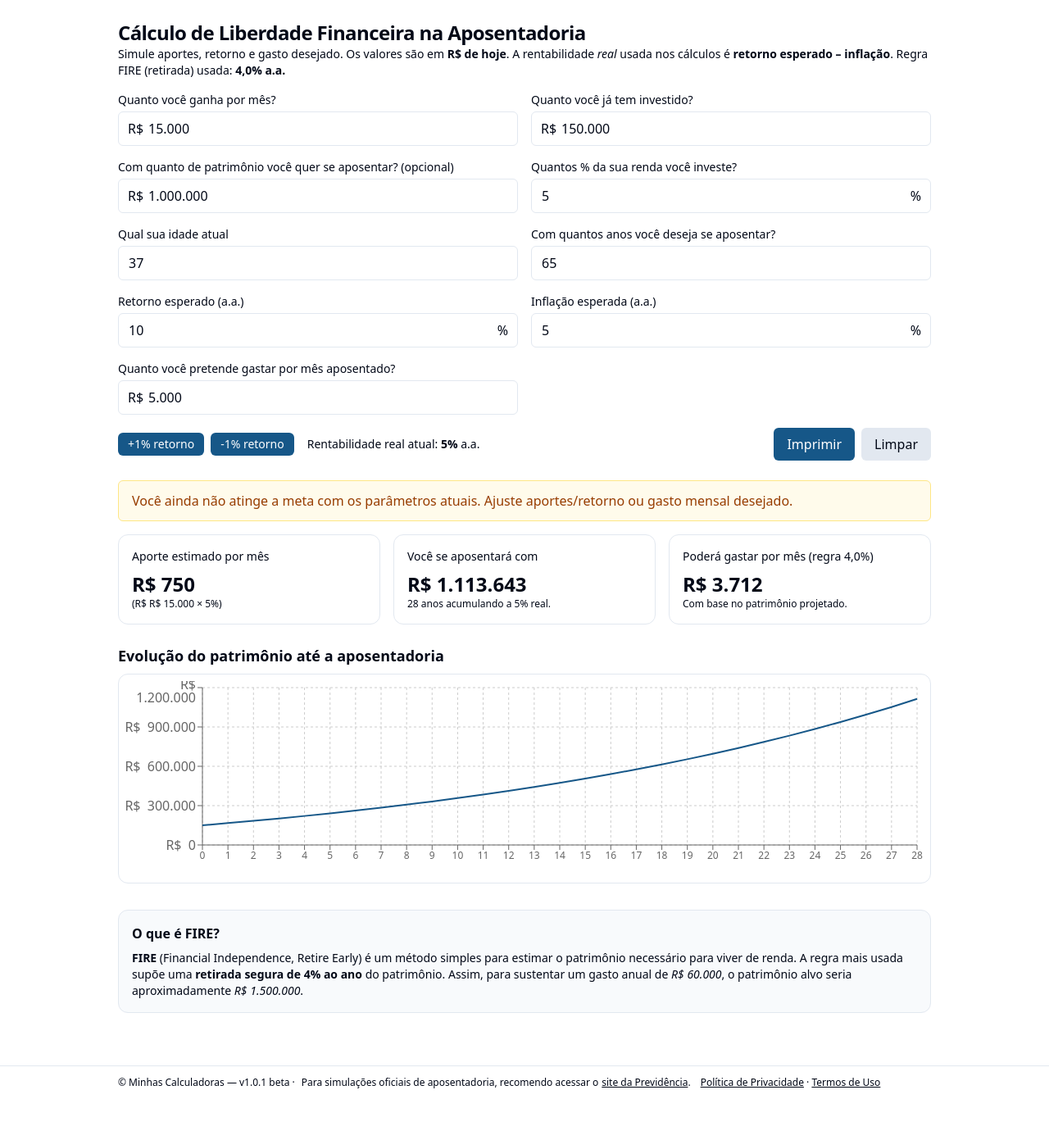
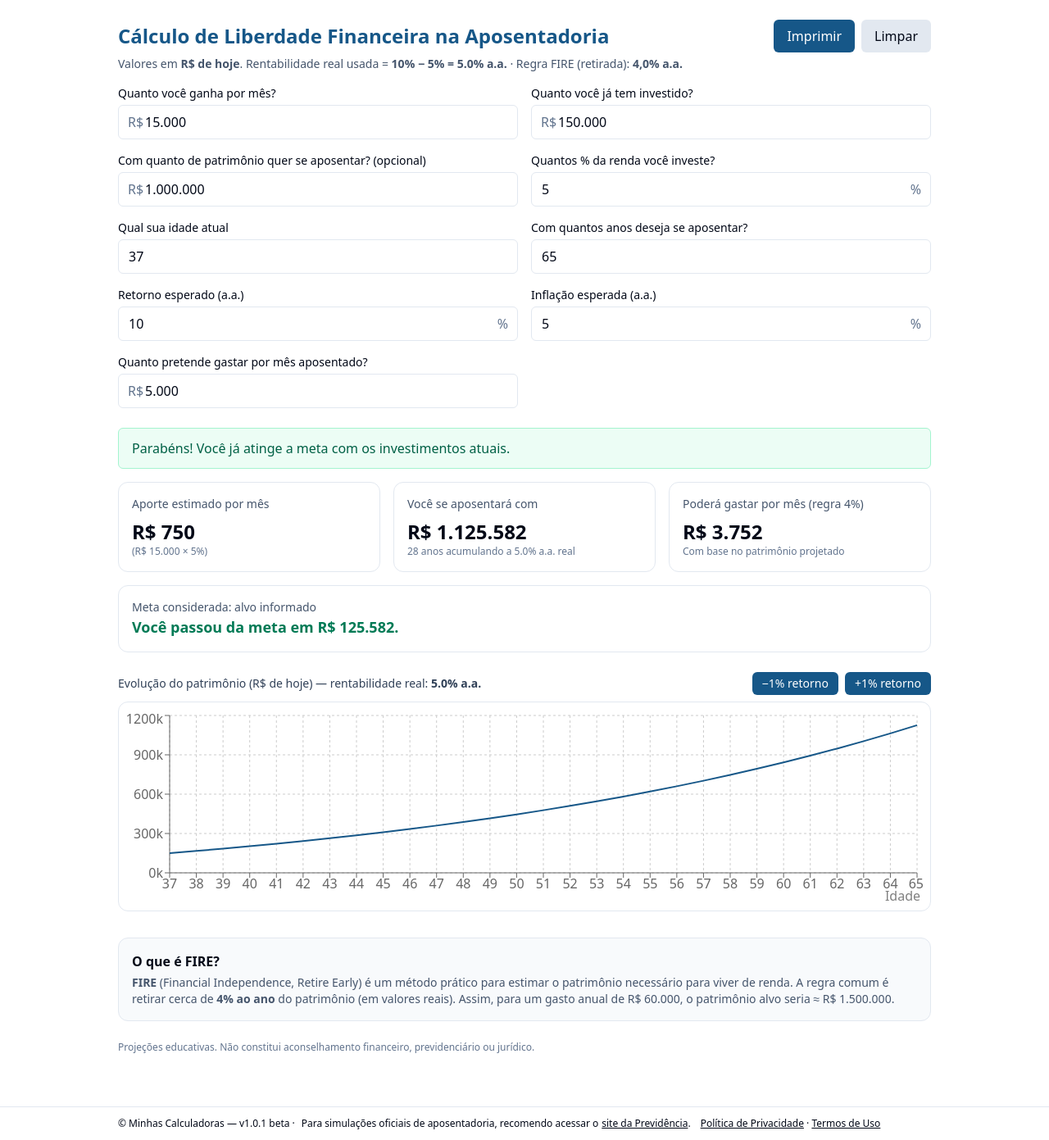
Before and after one commit to filiandrade/calculadora-aposentadoria, a React (Vite) app: page / in a window 1280 px wide. Shown: the whole page at 82% size. Before the commit the page ends 1341 px from the top, so only its background shows below. Built offline with nearby package versions, Linux system fonts and the light colour scheme.

Commit message:
fix(chart): eixo X por idade (não ano 0) + manter imprimir/limpar

```diff
--- a/src/App.tsx
+++ b/src/App.tsx
@@ -1,43 +1,36 @@
-import React, { useMemo, useState } from 'react'
+import { useMemo, useState } from "react"
 import {
-  LineChart, Line, XAxis, YAxis, Tooltip, ResponsiveContainer, CartesianGrid,
-} from 'recharts'
+  LineChart, Line, XAxis, YAxis, Tooltip, ResponsiveContainer, CartesianGrid
+} from "recharts"
 
-/** Formatadores */
-const brl = (v: number) =>
-  v.toLocaleString('pt-BR', { style: 'currency', currency: 'BRL', maximumFractionDigits: 0 })
-const pct = (v: number) =>
-  `${v.toLocaleString('pt-BR', { maximumFractionDigits: 2 })}%`
+/* ===== Helpers de formatação ===== */
+const fmtBRL = (n: number) =>
+  n.toLocaleString("pt-BR", { style: "currency", currency: "BRL", maximumFractionDigits: 0 })
+const clamp = (n: number, a: number, b: number) => Math.max(a, Math.min(b, n))
 
-/** Input com prefixo R$ (sem centavos) */
+/* ===== Inputs com prefixo/sufixo ===== */
 function MoneyInput({
-  label, value, onChange, placeholder = '0', id,
-}: { label: string; value: number; onChange: (v: number) => void; placeholder?: string; id: string }) {
+  label, value, onChange, id,
+}: { label: string; value: number; onChange: (v:number)=>void; id: string }) {
   return (
     <label className="grid gap-1">
       <span className="text-sm font-medium">{label}</span>
       <div className="relative">
-        <span className="absolute left-3 top-1/2 -translate-y-1/2 text-muted-foreground select-none">R$</span>
+        <span className="absolute left-3 top-1/2 -translate-y-1/2 text-slate-500 select-none">R$</span>
         <input
           id={id}
           inputMode="numeric"
-          className="w-full rounded-md border bg-white pl-9 pr-3 py-2 outline-none focus:ring-2 focus:ring-[hsl(var(--primary))]"
-          value={value.toLocaleString('pt-BR', { maximumFractionDigits: 0 })}
-          placeholder={placeholder}
-          onChange={(e) => {
-            const raw = e.target.value.replace(/[^\d]/g, '')
-            onChange(Number(raw || 0))
-          }}
+          className="w-full rounded-md border bg-white pl-8 pr-3 py-2 outline-none focus:ring-2 focus:ring-[hsl(var(--primary))]"
+          value={value.toLocaleString("pt-BR", { maximumFractionDigits: 0 })}
+          onChange={(e)=> onChange(Number(e.target.value.replace(/[^\d]/g, "")) || 0)}
         />
       </div>
     </label>
   )
 }
-
-/** Input com sufixo %  */
 function PercentInput({
   label, value, onChange, id,
-}: { label: string; value: number; onChange: (v: number) => void; id: string }) {
+}: { label: string; value: number; onChange:(v:number)=>void; id:string }) {
   return (
     <label className="grid gap-1">
       <span className="text-sm font-medium">{label}</span>
@@ -45,20 +38,18 @@ function PercentInput({
         <input
           id={id}
           inputMode="decimal"
-          className="w-full rounded-md border bg-white pr-9 pl-3 py-2 outline-none focus:ring-2 focus:ring-[hsl(var(--primary))]"
+          className="w-full rounded-md border bg-white pr-8 pl-3 py-2 outline-none focus:ring-2 focus:ring-[hsl(var(--primary))]"
           value={value}
-          onChange={(e) => onChange(Number(e.target.value.replace(',', '.')) || 0)}
+          onChange={(e)=> onChange(Number(e.target.value.replace(",", ".")) || 0)}
         />
-        <span className="absolute right-3 top-1/2 -translate-y-1/2 text-muted-foreground select-none">%</span>
+        <span className="absolute right-3 top-1/2 -translate-y-1/2 text-slate-500 select-none">%</span>
       </div>
     </label>
   )
 }
-
-/** Input numérico “simples” */
 function NumberInput({
-  label, value, onChange, id, placeholder,
-}: { label: string; value: number; onChange: (v: number) => void; id: string; placeholder?: string }) {
+  label, value, onChange, id,
+}: { label: string; value: number; onChange:(v:number)=>void; id:string }) {
   return (
     <label className="grid gap-1">
       <span className="text-sm font-medium">{label}</span>
@@ -67,197 +58,218 @@ function NumberInput({
         inputMode="numeric"
         className="w-full rounded-md border bg-white px-3 py-2 outline-none focus:ring-2 focus:ring-[hsl(var(--primary))]"
         value={value}
-        placeholder={placeholder}
-        onChange={(e) => onChange(Number(e.target.value.replace(/[^\d]/g, '')) || 0)}
+        onChange={(e)=> onChange(Number(e.target.value.replace(/[^\d]/g, "")) || 0)}
       />
     </label>
   )
 }
 
-/** Cálculos principais (rentabilidade real = retorno esperado – inflação) */
-function useCalcs({
-  rendaMensal, investido, alvoPatrimonio, percRendaInvestida,
-  idadeAtual, idadeAposentadoria, retornoNominalAA, inflacaoAA, gastoMensal,
-}: {
-  rendaMensal: number
-  investido: number
-  alvoPatrimonio: number
-  percRendaInvestida: number
-  idadeAtual: number
-  idadeAposentadoria: number
-  retornoNominalAA: number
-  inflacaoAA: number
-  gastoMensal: number
-}) {
-  return useMemo(() => {
-    const anos = Math.max(0, idadeAposentadoria - idadeAtual)
-    const aporteMensal = Math.round((rendaMensal * percRendaInvestida) / 100)
-    const rReal = (retornoNominalAA - inflacaoAA) / 100 // simplificação solicitada
-
-    // crescimento anual (para gráfico e FV)
-    const r = rReal
-    const contribAnual = aporteMensal * 12
-
-    // FV anual fechado (série uniforme) + valor inicial
-    const pow = Math.pow(1 + r, anos)
-    const fvInvest = investido * pow + (r === 0 ? contribAnual * anos : contribAnual * (pow - 1) / r)
-
-    // Regra FIRE (4% a.a.) para “quanto preciso”
-    const taxaRetirada = 0.04
-    const necessario = (gastoMensal * 12) / taxaRetirada
-
-    // Pode gastar por mês com o FV calculado:
-    const podeGastarMes = (fvInvest * taxaRetirada) / 12
-
-    // gráfico ano a ano
-    const chart: { ano: number; saldo: number }[] = []
-    let saldo = investido
-    for (let i = 0; i <= anos; i++) {
-      if (i > 0) saldo = saldo * (1 + r) + contribAnual
-      chart.push({ ano: i, saldo: Math.max(saldo, 0) })
-    }
-
-    const atingiu = fvInvest >= necessario
-
-    return {
-      anos,
-      aporteMensal,
-      rReal,
-      fvInvest,
-      necessario,
-      podeGastarMes,
-      chart,
-      atingiu,
-    }
-  }, [
-    rendaMensal, investido, alvoPatrimonio, percRendaInvestida,
-    idadeAtual, idadeAposentadoria, retornoNominalAA, inflacaoAA, gastoMensal,
-  ])
-}
+/* ===== Cálculo principal ===== */
+const TAXA_RETIRADA = 0.04 // 4% a.a. (FIRE)
 
 export default function App() {
+  // Entradas (valores “de hoje”)
   const [rendaMensal, setRendaMensal] = useState(15000)
   const [investido, setInvestido] = useState(150000)
   const [alvoPatrimonio, setAlvoPatrimonio] = useState(1000000) // opcional
-  const [percRendaInvestida, setPercRendaInvestida] = useState(5)
+  const [percInvestRenda, setPercInvestRenda] = useState(5) // %
   const [idadeAtual, setIdadeAtual] = useState(37)
-  const [idadeAposentadoria, setIdadeAposentadoria] = useState(65)
-  const [retornoNominalAA, setRetornoNominalAA] = useState(10)
-  const [inflacaoAA, setInflacaoAA] = useState(5)
+  const [idadeApos, setIdadeApos] = useState(65)
   const [gastoMensal, setGastoMensal] = useState(5000)
+  const [retornoNominalAA, setRetornoNominalAA] = useState(10) // %
+  const [inflacaoAA, setInflacaoAA] = useState(5) // %
 
-  const { anos, aporteMensal, rReal, fvInvest, necessario, podeGastarMes, chart, atingiu } = useCalcs({
-    rendaMensal, investido, alvoPatrimonio, percRendaInvestida,
-    idadeAtual, idadeAposentadoria, retornoNominalAA, inflacaoAA, gastoMensal,
-  })
+  const anos = useMemo(()=> clamp(idadeApos - idadeAtual, 0, 80), [idadeApos, idadeAtual])
+  const aporteMensal = useMemo(()=> Math.round(rendaMensal * (percInvestRenda/100)), [rendaMensal, percInvestRenda])
 
+  // rentabilidade REAL = retorno esperado – inflação
+  const rentRealAA = useMemo(()=> (retornoNominalAA - inflacaoAA)/100, [retornoNominalAA, inflacaoAA])
+
+  // Projeção com capitalização mensal
+  const saldoProjetado = useMemo(()=>{
+    const i = Math.pow(1 + rentRealAA, 1/12) - 1 // taxa mensal real
+    const n = anos * 12
+    let saldo = investido
+    for (let m=0; m<n; m++) {
+      saldo = saldo * (1 + i) + aporteMensal
+    }
+    return Math.max(0, saldo)
+  }, [investido, anos, rentRealAA, aporteMensal])
+
+  // Meta FIRE (se não houver alvo informado, usa FIRE baseado no gasto)
+  const necessario = useMemo(()=>{
+    const base = alvoPatrimonio > 0 ? alvoPatrimonio : (gastoMensal * 12) / TAXA_RETIRADA
+    return Math.max(0, base)
+  }, [alvoPatrimonio, gastoMensal])
+
+  const podeGastarMes = useMemo(()=> (saldoProjetado * TAXA_RETIRADA) / 12, [saldoProjetado])
+  const diff = saldoProjetado - necessario
+  const atingiu = diff >= 0
+
+  // >>> Série anual para o gráfico (X = IDADE) <<<
+  const chartData = useMemo(()=>{
+    const pontos: { idade: number; saldo: number }[] = []
+    const i = Math.pow(1 + rentRealAA, 1/12) - 1
+    let s = investido
+
+    // ponto inicial = idade atual
+    pontos.push({ idade: idadeAtual, saldo: s })
+
+    // a cada ano, acumula 12 meses e adiciona ponto com a IDADE correspondente
+    for (let idade = idadeAtual + 1; idade <= idadeApos; idade++) {
+      for (let m = 0; m < 12; m++) {
+        s = s * (1 + i) + aporteMensal
+      }
+      pontos.push({ idade, saldo: Math.max(0, s) })
+    }
+    return pontos
+  }, [idadeAtual, idadeApos, investido, rentRealAA, aporteMensal])
+
+  // Ações
   const limpar = () => {
     setRendaMensal(15000)
     setInvestido(150000)
     setAlvoPatrimonio(1000000)
-    setPercRendaInvestida(5)
+    setPercInvestRenda(5)
     setIdadeAtual(37)
-    setIdadeAposentadoria(65)
+    setIdadeApos(65)
+    setGastoMensal(5000)
     setRetornoNominalAA(10)
     setInflacaoAA(5)
-    setGastoMensal(5000)
+    window.scrollTo({ top: 0, behavior: "smooth" })
   }
-
   const imprimir = () => window.print()
+  const bumpReal = (deltaPP: number) =>
+    setRetornoNominalAA(clamp(retornoNominalAA + deltaPP, -50, 100))
 
   return (
     <div className="mx-auto max-w-5xl px-4 py-6">
-      <header className="mb-4">
-        <h1 className="text-2xl font-bold tracking-tight">Cálculo de Liberdade Financeira na Aposentadoria</h1>
-        <p className="text-sm text-muted-foreground">
-          Simule aportes, retorno e gasto desejado. Os valores são em <strong>R$ de hoje</strong>.
-          A rentabilidade <em>real</em> usada nos cálculos é <strong>retorno esperado – inflação</strong>.
-          Regra FIRE (retirada) usada: <strong>4,0% a.a.</strong>
+      <header className="mb-4 print:hidden">
+        <div className="flex flex-wrap items-center gap-3">
+          <h1 className="text-2xl font-bold text-[hsl(var(--primary))]">
+            Cálculo de Liberdade Financeira na Aposentadoria
+          </h1>
+          <div className="ml-auto flex gap-2">
+            <button
+              onClick={imprimir}
+              className="rounded-md bg-[hsl(var(--primary))] px-4 py-2 text-white hover:brightness-110"
+            >
+              Imprimir
+            </button>
+            <button
+              onClick={limpar}
+              className="rounded-md bg-slate-200 px-4 py-2 hover:brightness-110"
+            >
+              Limpar
+            </button>
+          </div>
+        </div>
+        <p className="mt-1 text-sm text-slate-600">
+          Valores em <strong>R$ de hoje</strong>. Rentabilidade real usada =
+          {" "}
+          <strong>{retornoNominalAA}% − {inflacaoAA}% = {(rentRealAA*100).toFixed(1)}% a.a.</strong>
+          {" · "}Regra FIRE (retirada): <strong>4,0% a.a.</strong>
         </p>
       </header>
 
-      {/* Controles principais */}
+      {/* Formulário */}
       <section className="grid gap-4 md:grid-cols-2">
-        <MoneyInput id="renda" label="Quanto você ganha por mês?" value={rendaMensal} onChange={setRendaMensal} />
-        <MoneyInput id="investido" label="Quanto você já tem investido?" value={investido} onChange={setInvestido} />
-        <MoneyInput id="alvo" label="Com quanto de patrimônio você quer se aposentar? (opcional)" value={alvoPatrimonio} onChange={setAlvoPatrimonio} />
-        <PercentInput id="perc" label="Quantos % da sua renda você investe?" value={percRendaInvestida} onChange={setPercRendaInvestida} />
-        <NumberInput id="idade" label="Qual sua idade atual" value={idadeAtual} onChange={setIdadeAtual} />
-        <NumberInput id="idade-apos" label="Com quantos anos você deseja se aposentar?" value={idadeAposentadoria} onChange={setIdadeAposentadoria} />
-        <PercentInput id="ret" label="Retorno esperado (a.a.)" value={retornoNominalAA} onChange={setRetornoNominalAA} />
-        <PercentInput id="inf" label="Inflação esperada (a.a.)" value={inflacaoAA} onChange={setInflacaoAA} />
-        <MoneyInput id="gasto" label="Quanto você pretende gastar por mês aposentado?" value={gastoMensal} onChange={setGastoMensal} />
+        <MoneyInput id="renda" label="Quanto você ganha por mês?" value={rendaMensal} onChange={setRendaMensal}/>
+        <MoneyInput id="inv" label="Quanto você já tem investido?" value={investido} onChange={setInvestido}/>
+        <MoneyInput id="alvo" label="Com quanto de patrimônio quer se aposentar? (opcional)" value={alvoPatrimonio} onChange={setAlvoPatrimonio}/>
+        <PercentInput id="perc" label="Quantos % da renda você investe?" value={percInvestRenda} onChange={(v)=>setPercInvestRenda(clamp(v,0,100))}/>
+        <NumberInput id="idade" label="Qual sua idade atual" value={idadeAtual} onChange={(v)=>setIdadeAtual(clamp(v,0,100))}/>
+        <NumberInput id="apos" label="Com quantos anos deseja se aposentar?" value={idadeApos} onChange={(v)=>setIdadeApos(clamp(v,0,100))}/>
+        <PercentInput id="ret" label="Retorno esperado (a.a.)" value={retornoNominalAA} onChange={(v)=>setRetornoNominalAA(clamp(v,-50,100))}/>
+        <PercentInput id="inf" label="Inflação esperada (a.a.)" value={inflacaoAA} onChange={(v)=>setInflacaoAA(clamp(v,-10,50))}/>
+        <MoneyInput id="gasto" label="Quanto pretende gastar por mês aposentado?" value={gastoMensal} onChange={setGastoMensal}/>
       </section>
 
-      {/* Botões utilitários e tweaks de +1%/-1% */}
-      <div className="mt-4 flex flex-wrap items-center gap-2">
-        <button className="tweak-btn" onClick={() => setRetornoNominalAA(retornoNominalAA + 1)}>+1% retorno</button>
-        <button className="tweak-btn" onClick={() => setRetornoNominalAA(Math.max(0, retornoNominalAA - 1))}>-1% retorno</button>
-        <span className="ml-2 text-sm text-muted-foreground">Rentabilidade real atual: <strong>{pct(Math.max(0, retornoNominalAA - inflacaoAA))}</strong> a.a.</span>
-
-        <div className="ml-auto flex gap-2">
-          <button onClick={imprimir} className="rounded-md bg-[hsl(var(--primary))] px-4 py-2 text-white hover:brightness-110">Imprimir</button>
-          <button onClick={limpar} className="rounded-md bg-slate-200 px-4 py-2 hover:brightness-110">Limpar</button>
-        </div>
-      </div>
-
-      {/* Resultado / Mensagens */}
+      {/* Resultado */}
       <section className="mt-6">
-        <div className={`rounded-md border px-4 py-3 ${atingiu ? 'bg-emerald-50 border-emerald-200 text-emerald-800' : 'bg-amber-50 border-amber-200 text-amber-800'}`}>
-          {atingiu ? (
-            <>Parabéns! Você já atinge a meta de aposentadoria com os investimentos atuais.</>
-          ) : (
-            <>Você ainda não atinge a meta com os parâmetros atuais. Ajuste aportes/retorno ou gasto mensal desejado.</>
-          )}
+        <div className={`rounded-md border px-4 py-3 ${atingiu ? "bg-emerald-50 border-emerald-200 text-emerald-800" : "bg-amber-50 border-amber-200 text-amber-800"}`}>
+          {atingiu
+            ? <>Parabéns! Você já atinge a meta com os investimentos atuais.</>
+            : <>Ainda não atinge a meta: ajuste aportes/retorno ou prazo para chegar lá.</>}
         </div>
 
         <div className="mt-4 grid gap-4 md:grid-cols-3">
           <div className="rounded-xl border p-4">
-            <div className="text-sm text-muted-foreground">Aporte estimado por mês</div>
-            <div className="mt-2 text-2xl font-semibold">{brl(aporteMensal)}</div>
-            <div className="text-xs text-muted-foreground">(R$ {brl(rendaMensal).replace('R$ ', '')} × {pct(percRendaInvestida)})</div>
+            <div className="text-sm text-slate-600">Aporte estimado por mês</div>
+            <div className="mt-2 text-2xl font-semibold">{fmtBRL(aporteMensal)}</div>
+            <div className="text-xs text-slate-500">
+              (R$ {rendaMensal.toLocaleString("pt-BR")} × {percInvestRenda}%)
+            </div>
           </div>
 
           <div className="rounded-xl border p-4">
-            <div className="text-sm text-muted-foreground">Você se aposentará com</div>
-            <div className="mt-2 text-2xl font-semibold">{brl(Math.round(fvInvest))}</div>
-            <div className="text-xs text-muted-foreground">{anos} anos acumulando a {pct(Math.max(0, retornoNominalAA - inflacaoAA))} real.</div>
+            <div className="text-sm text-slate-600">Você se aposentará com</div>
+            <div className="mt-2 text-2xl font-semibold">{fmtBRL(Math.round(saldoProjetado))}</div>
+            <div className="text-xs text-slate-500">
+              {anos} anos acumulando a {(rentRealAA*100).toFixed(1)}% a.a. real
+            </div>
           </div>
 
           <div className="rounded-xl border p-4">
-            <div className="text-sm text-muted-foreground">Poderá gastar por mês (regra 4,0%)</div>
-            <div className="mt-2 text-2xl font-semibold">{brl(Math.round(podeGastarMes))}</div>
-            <div className="text-xs text-muted-foreground">Com base no patrimônio projetado.</div>
+            <div className="text-sm text-slate-600">Poderá gastar por mês (regra 4%)</div>
+            <div className="mt-2 text-2xl font-semibold">{fmtBRL(Math.round(podeGastarMes))}</div>
+            <div className="text-xs text-slate-500">Com base no patrimônio projetado</div>
+          </div>
+        </div>
+
+        <div className="mt-4 rounded-xl border p-4">
+          <div className="text-sm text-slate-600">
+            Meta considerada: {alvoPatrimonio > 0 ? "alvo informado" : "FIRE (gasto × 12 ÷ 4%)"}
+          </div>
+          <div className={`text-lg font-semibold ${atingiu ? "text-emerald-700" : "text-amber-700"}`}>
+            {atingiu ? `Você passou da meta em ${fmtBRL(diff)}.` : `Faltam ${fmtBRL(-diff)} para atingir a meta.`}
           </div>
         </div>
       </section>
 
-      {/* Gráfico */}
+      {/* Controles de sensibilidade + Gráfico */}
       <section className="mt-6">
-        <h2 className="text-lg font-semibold mb-2">Evolução do patrimônio até a aposentadoria</h2>
+        <div className="mb-2 flex flex-wrap items-center gap-2">
+          <span className="text-sm text-slate-700">
+            Evolução do patrimônio (R$ de hoje) — rentabilidade real:{" "}
+            <strong>{(rentRealAA*100).toFixed(1)}% a.a.</strong>
+          </span>
+          <div className="ml-auto flex gap-2">
+            <button className="tweak-btn" onClick={()=>bumpReal(-1)}>−1% retorno</button>
+            <button className="tweak-btn" onClick={()=>bumpReal(+1)}>+1% retorno</button>
+          </div>
+        </div>
+
         <div className="h-64 w-full rounded-xl border bg-white p-2">
           <ResponsiveContainer width="100%" height="100%">
-            <LineChart data={chart} margin={{ left: 4, right: 8, top: 8, bottom: 8 }}>
+            <LineChart data={chartData} margin={{ left: 4, right: 8, top: 8, bottom: 8 }}>
               <CartesianGrid strokeDasharray="3 3" />
-              <XAxis dataKey="ano" tick={{ fontSize: 12 }} />
-              <YAxis tickFormatter={(v) => brl(v).replace('R$', 'R$ ')} width={90} />
-              <Tooltip formatter={(value: number) => [brl(value as number), 'Saldo']} labelFormatter={(l) => `${l} ano(s)`} />
+              {/* >>> X = IDADE <<< */}
+              <XAxis dataKey="idade" label={{ value: "Idade", position: "insideBottomRight", offset: -4 }} />
+              <YAxis tickFormatter={(v)=> (v/1000).toFixed(0)+"k"} width={50} />
+              <Tooltip
+                formatter={(val)=>[fmtBRL(Number(val)), "Saldo"]}
+                labelFormatter={(l)=>`Idade: ${l} anos`}
+              />
               <Line type="monotone" dataKey="saldo" stroke="#165788" strokeWidth={2} dot={false} />
             </LineChart>
           </ResponsiveContainer>
         </div>
       </section>
 
-      {/* Explicação FIRE (simples e em PT-BR) */}
+      {/* Explicação FIRE (simples) */}
       <section className="mt-8 rounded-xl border p-4 bg-slate-50">
-        <h3 className="font-semibold mb-2">O que é FIRE?</h3>
-        <p className="text-sm text-muted-foreground">
-          <strong>FIRE</strong> (Financial Independence, Retire Early) é um método simples para estimar o patrimônio necessário
-          para viver de renda. A regra mais usada supõe uma <strong>retirada segura de 4% ao ano</strong> do patrimônio.
-          Assim, para sustentar um gasto anual de <em>{brl(gastoMensal * 12)}</em>, o patrimônio alvo seria
-          aproximadamente <em>{brl((gastoMensal * 12) / 0.04)}</em>.
+        <h3 className="font-semibold mb-1">O que é FIRE?</h3>
+        <p className="text-sm text-slate-600">
+          <strong>FIRE</strong> (Financial Independence, Retire Early) é um método prático para estimar o patrimônio necessário
+          para viver de renda. A regra comum é retirar cerca de <strong>4% ao ano</strong> do patrimônio (em valores reais).
+          Assim, para um gasto anual de {fmtBRL(gastoMensal*12)}, o patrimônio alvo seria ≈ {fmtBRL((gastoMensal*12)/TAXA_RETIRADA)}.
         </p>
       </section>
+
+      <div className="mt-6 text-xs text-slate-500 print:block">
+        Projeções educativas. Não constitui aconselhamento financeiro, previdenciário ou jurídico.
+      </div>
     </div>
   )
 }
```
